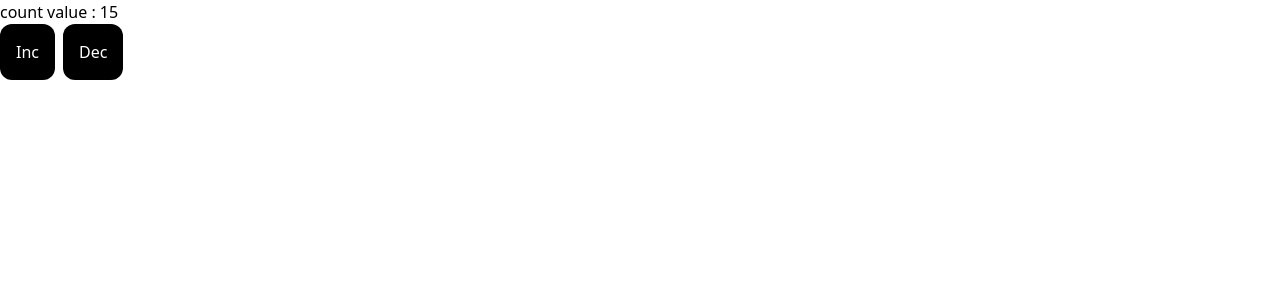
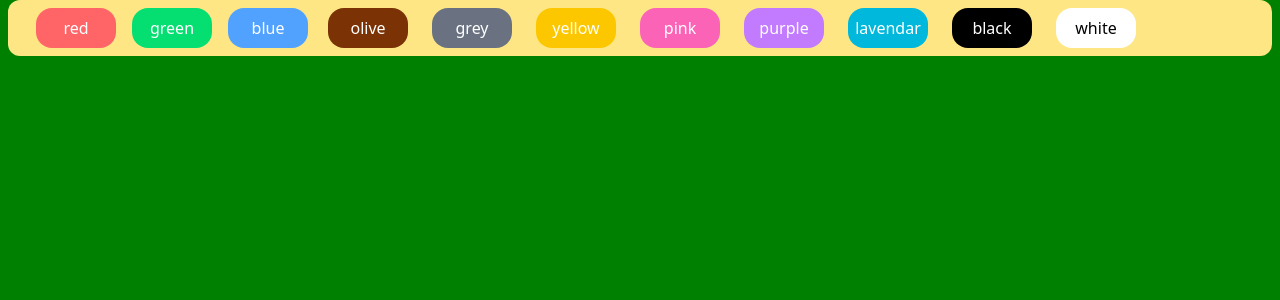
Before and after one commit to chintadadeepak/professional-frontend-using-react, a React (Vite) app: page / in a window 1280 px wide. Shown: the top 300 px of the page. Built offline with nearby package versions, Linux system fonts and the light colour scheme.

Commit message:
add change color functionality

```diff
--- a/src/App.jsx
+++ b/src/App.jsx
@@ -1,37 +1,122 @@
+// import { useState } from "react";
+// import Card from "./components/Card";
+// concepts understood through this project
+// 1. at the time of rendering the buttons, duplicating is the only way available.
+// 2. changing the entire div background-color to solve the problem.
+// 3. learned little tailwind css
+// 4. also understood why parameters can be passed directly through an onClick function.
+
 import { useState } from "react";
-import Card from "./components/Card";
+// const colors = [
+//   "red",
+//   "green",
+//   "blue",
+//   "olive",
+//   "grey",
+//   "yellow",
+//   "pink",
+//   "purple",
+//   "lavendar",
+//   "white",
+//   "black",
+// ];
+// import ReturnButtons from "./components/ReturnButtons";
 function App() {
-  const [count, setCount] = useState(15);
+  const [color, setColor] = useState("green");
 
-  // Interview Question
-  const incValue = () => {
-    for (let i = 0; i < 4; i++) setCount((prevCount) => prevCount + 1);
-    // setCount((prevCount) => prevCount + 1);
-    // setCount((prevCount) => prevCount + 1);
-    // setCount((prevCount) => prevCount + 1);
-    // setCount(count + 2);
-    // setCount(count + 3);
-    // setCount(count + 4);
-  };
-
-  const decValue = () => {
-    setCount(count - 1);
-  };
-  // const username = "deepak chintada";
   return (
-    <>
-      <h3>count value : {count}</h3>
-      <button
-        onClick={incValue}
-        className="bg-black text-white p-4 rounded-xl mr-2"
-      >
-        Inc
-      </button>
-      <button className="bg-black text-white p-4 rounded-xl" onClick={decValue}>
-        Dec
-      </button>
-    </>
+    <div
+      className="w-full h-screen duration-200"
+      style={{ backgroundColor: color }}
+    >
+      <div className="flex flex-row px-5 mx-2 bg-amber-200 rounded-xl">
+        <button
+          onClick={() => setColor("red")}
+          className="h-10 w-20 bg-red-400 rounded-2xl my-2 mx-2 text-white"
+        >
+          red
+        </button>
+        <button
+          onClick={() => setColor("green")}
+          className="h-10 w-20 bg-green-400 rounded-2xl my-2 mx-2 text-white"
+        >
+          green
+        </button>
+        <button
+          onClick={() => setColor("blue")}
+          className="h-10 w-20 bg-blue-400 rounded-2xl my-2 mx-2 text-white"
+        >
+          blue
+        </button>
+        <button
+          onClick={() => setColor("orange")}
+          className="h-10 w-20 bg-amber-900 rounded-2xl my-2 mx-3 text-white"
+        >
+          olive
+        </button>
+        <button
+          onClick={() => setColor("gray")}
+          className="h-10 w-20 bg-gray-500 rounded-2xl my-2 mx-3 text-white"
+        >
+          grey
+        </button>
+        <button
+          onClick={() => setColor("yellow")}
+          className="h-10 w-20 bg-yellow-400 rounded-2xl my-2 mx-3 text-white"
+        >
+          yellow
+        </button>
+        <button
+          onClick={() => setColor("pink")}
+          className="h-10 w-20 bg-pink-400 rounded-2xl my-2 mx-3 text-white"
+        >
+          pink
+        </button>
+        <button
+          onClick={() => setColor("purple")}
+          className="h-10 w-20 bg-purple-400 rounded-2xl my-2 mx-3 text-white"
+        >
+          purple
+        </button>
+        <button
+          onClick={() => setColor("cyan")}
+          className="h-10 w-20 bg-cyan-500 rounded-2xl my-2 mx-3 text-white"
+        >
+          lavendar
+        </button>
+        <button
+          onClick={() => setColor("black")}
+          className="h-10 w-20 bg-black rounded-2xl my-2 mx-3 text-white"
+        >
+          black
+        </button>
+        <button
+          onClick={() => setColor("white")}
+          className="h-10 w-20 bg-white rounded-2xl my-2 mx-3 text-black"
+        >
+          white
+        </button>
+      </div>
+    </div>
   );
 }
 
 export default App;
+
+// const [count, setCount] = useState(15);
+
+// // Interview Question
+// const incValue = () => {
+//   for (let i = 0; i < 4; i++) setCount((prevCount) => prevCount + 1);
+//   // setCount((prevCount) => prevCount + 1);
+//   // setCount((prevCount) => prevCount + 1);
+//   // setCount((prevCount) => prevCount + 1);
+//   // setCount(count + 2);
+//   // setCount(count + 2);
+//   // setCount(count + 4);
+// };
+
+// const decValue = () => {
+//   setCount(count - 1);
+// };
+// const username = "deepak chintada";
--- /dev/null
+++ b/src/components/ReturnButtons.jsx
@@ -0,0 +1,13 @@
+import React from "react";
+
+function ReturnButtons() {
+
+  for (let i = 0; i < colors.length; i++)
+    return (
+      <div>
+        <button className="bg-black text-white">{colors[i]}</button>
+      </div>
+    );
+}
+
+export default ReturnButtons;
```
